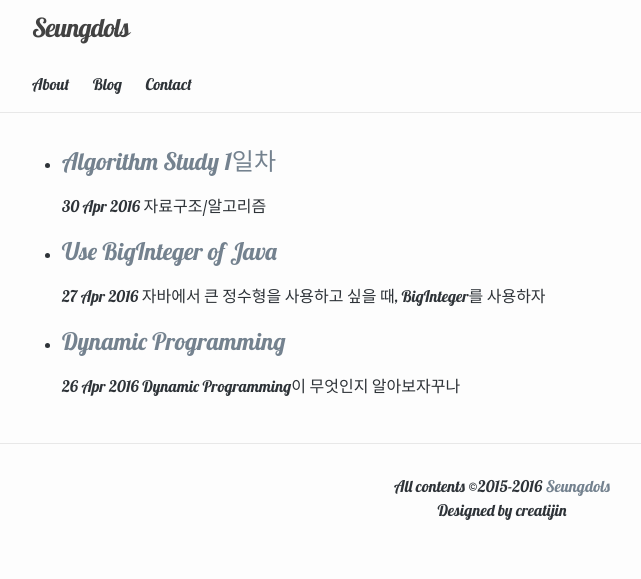
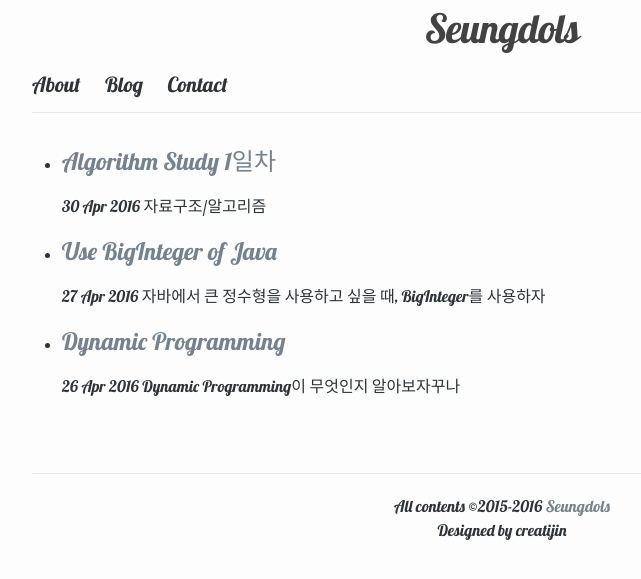
Before and after one commit to seungdols/seungdols.github.io, a Jekyll site: the page built from index.html, in a window 1280 px wide. Shown: the top 579 px of the page, without its empty margins (138-779 px from the left). Built offline with Jekyll 4.4.1, drawn with Linux system fonts in a browser that asks for light colours; comment, search, counter and statistics services are not loaded.

Commit message:
change layout of page

```diff
--- a/_includes/footer.html
+++ b/_includes/footer.html
@@ -1,9 +1,11 @@
 <footer class="site-footer">
+    <div class="wrapper">
+        <div class="footer-wrapper">
+            <span>
+                All contents &copy;2015-2016
+                <a href="{{ site.baseurl }}/">{{ site.title }}</a><br >Designed by creatijin
+            </span>
 
-    <div class="footer-wrapper">
-      <span>
-All contents &copy;2015-2016 <a href="{{ site.baseurl }}/">{{ site.title }}</a><br >Designed by creatijin
-      </span>
-
+        </div>
     </div>
 </footer>
--- a/_sass/_layout.scss
+++ b/_sass/_layout.scss
@@ -4,16 +4,18 @@
  */
 .site-header {
     // border-top: 1px solid $grey-color-light;
-    border-bottom: 1px solid $grey-color-light;
+    // border-bottom: 1px solid $grey-color-light;
     min-height: 56px;
 
     // Positioning context for the mobile navigation icon
     position: relative;
 }
 .header-title{
-    display: inline;
-    margin-left: auto;
-    margin-right: auto;
+    display: table;
+    margin: 0 auto;
+    a {
+        font-size: 2.5em;
+    }
 }
 .site-title {
     font-size: 26px;
@@ -31,8 +33,9 @@
 
 .site-nav {
     // float: left;
+    font-size: 1.3em;
     line-height: 56px;
-
+    border-bottom: 1px solid $grey-color-light;
     .menu-icon {
         display: none;
     }
@@ -109,7 +112,7 @@
  * Site footer
  */
 .site-footer {
-    border-top: 1px solid $grey-color-light;
+    // border-top: 1px solid $grey-color-light;
     padding: $spacing-unit 0;
 
 }
@@ -122,6 +125,8 @@
   margin: 0 auto;
   text-align: center;
   font-size: 12pt;
+  padding: 20px 0;
+  border-top: 1px solid $grey-color-light;
 }
 .contact-list,
 .social-media-list {
```
